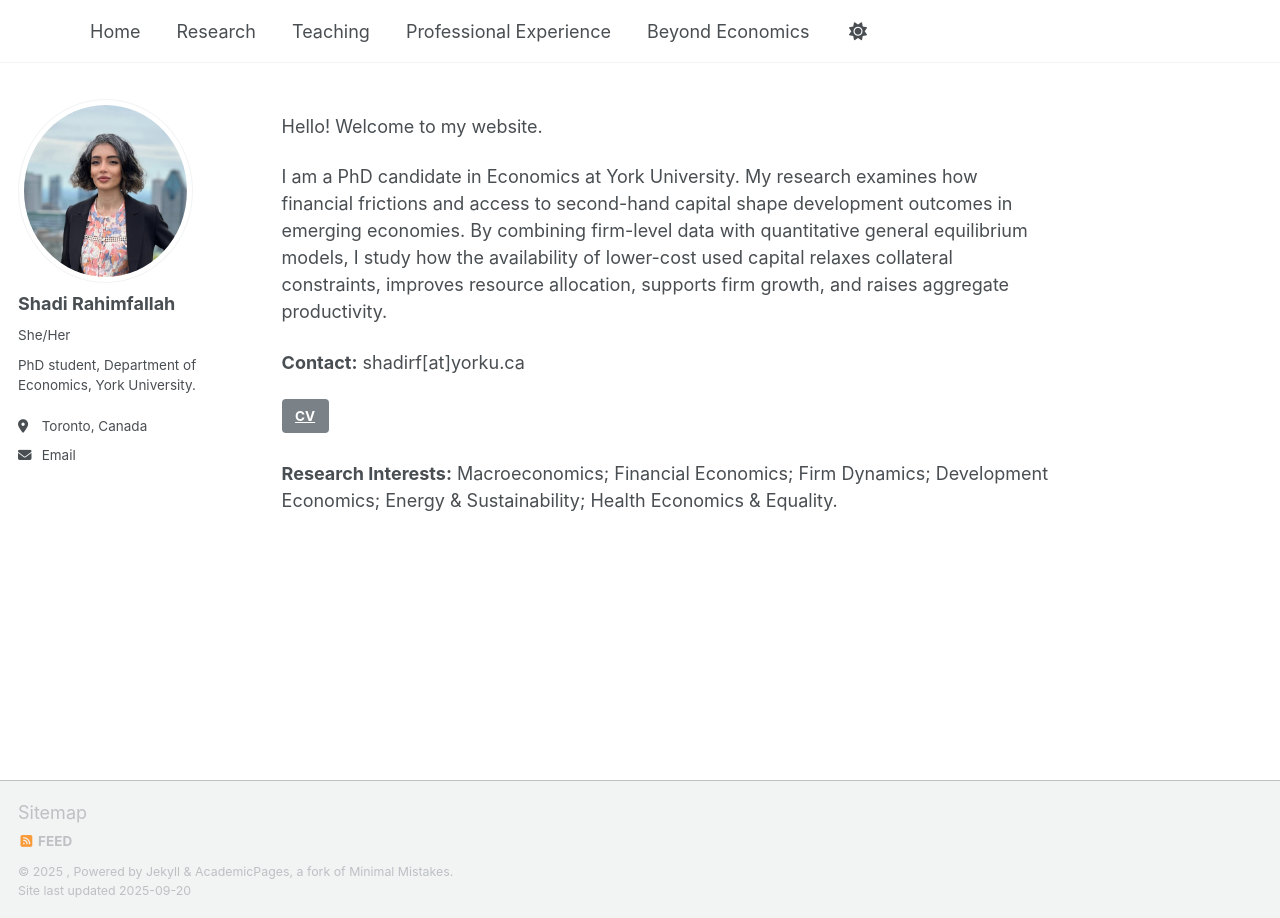
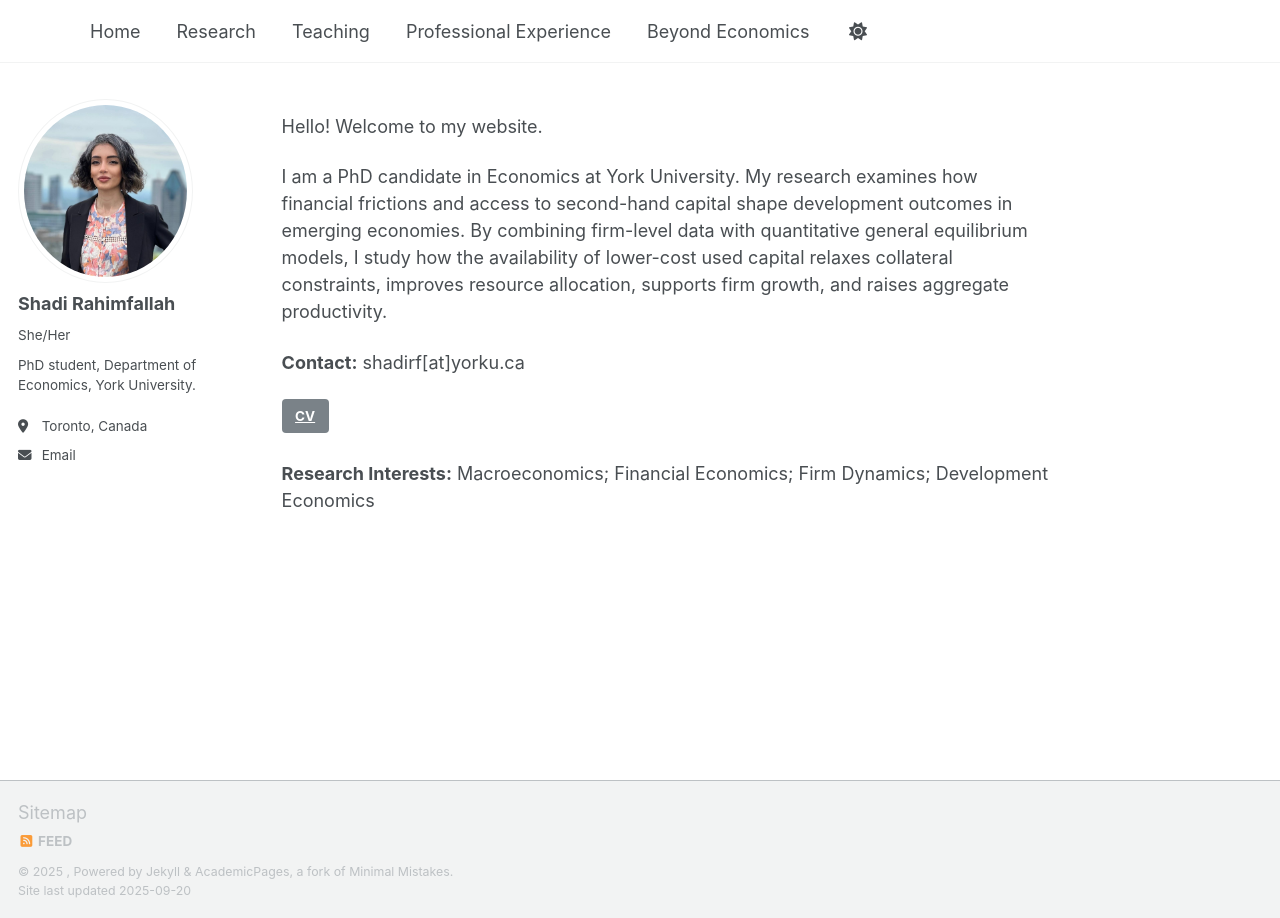
Before and after one commit to ShadiRahimfallah/ShadiRahimfallah.github.io, a Jekyll site: the page built from index.md, in a window 1280 px wide. Built offline with Jekyll 4.4.1, drawn with Linux system fonts in a browser that asks for light colours; a script that is not in the unit is left out.

Commit message:
Update index.md

```diff
--- a/index.md
+++ b/index.md
@@ -13,4 +13,4 @@ I am a PhD candidate in Economics at York University. My research examines how f
 <a href="/files/CV.ShadiRahimfallah.pdf" target="_blank" class="btn btn--primary">CV</a>
 
 
-**Research Interests:** Macroeconomics; Financial Economics; Firm Dynamics; Development Economics; Energy & Sustainability; Health Economics & Equality.
+**Research Interests:** Macroeconomics; Financial Economics; Firm Dynamics; Development Economics
```
